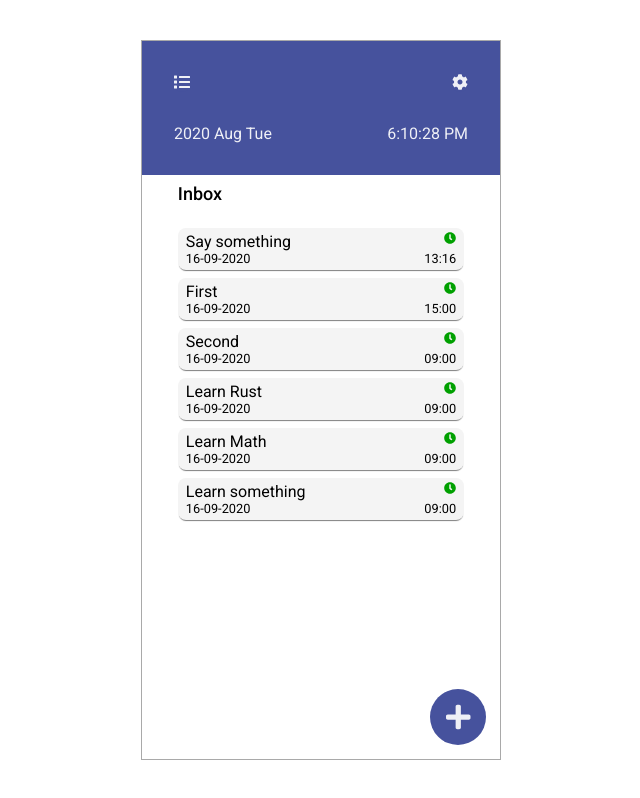
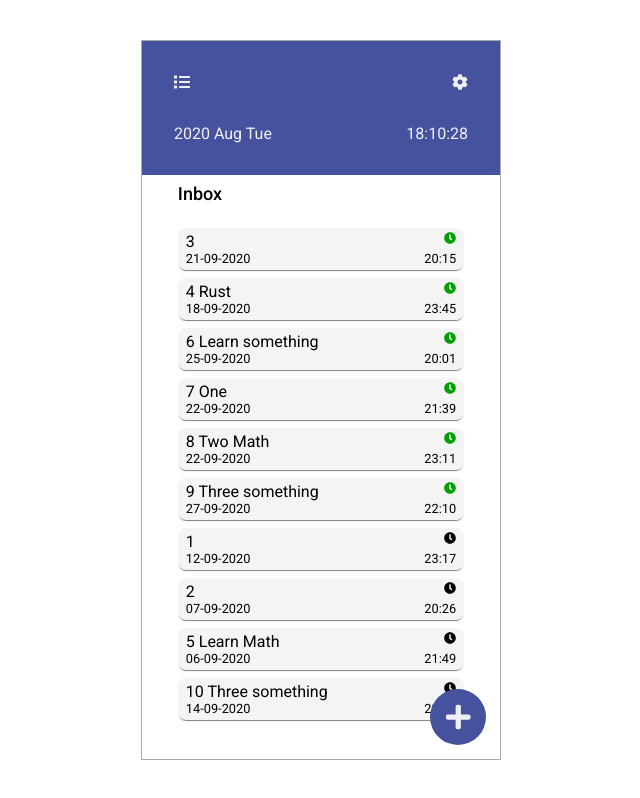
Before and after one commit to 1amL0st/react-todo, a React (Create React App) app: page / in a window 1280 px wide. Shown: the whole page, without its empty margins (319-959 px from the left). Built offline with nearby package versions, Linux system fonts and the light colour scheme.

Commit message:
Helper functions, random task list generation

```diff
--- a/src/App.js
+++ b/src/App.js
@@ -6,25 +6,111 @@ import Footer from './components/Footer/Footer';
 import AddTaskScreen from './components/AddTaskScreen/AddTaskScreen'
 import SettingsScreen from './components/SettingsScreen/SettingsScreen'
 
+import Helpers from './Helpers';
+
+class DB
+{
+  constructor() {
+    this.GenerateTasks();
+  }
+
+  GenerateTasks()
+  {
+    this.tasks = [
+      {name: '1', desc: "blah-blah-blah", time: "13:16", date: '16-09-2020'},
+      {name: '2', desc: "blah-blah-blah", time: "15:00", date: '16-09-2020'},
+      {name: '3', desc: "blah-blah-blah", time: "09:00", date: '16-09-2020'},
+      {name: '4 Rust', desc: "blah-blah-blah", time: "09:00", date: '16-09-2020'},
+      {name: '5 Learn Math', desc: "blah-blah-blah", time: "09:00", date: '16-09-2020'},
+      {name: '6 Learn something', desc: "blah-blah-blah", time: "09:00", date: '16-09-2020'},
+      {name: '7 One', desc: "blah-blah-blah", time: "09:00", date: '16-09-2020'},
+      {name: '8 Two Math', desc: "blah-blah-blah", time: "09:00", date: '16-09-2020'},
+      {name: '9 Three something', desc: "blah-blah-blah", time: "09:00", date: '16-09-2020'},
+      {name: '10 Three something', desc: "blah-blah-blah", time: "09:00", date: '16-09-2020'}
+    ];
+    /***************************************************************************
+      Testing code!!! You must remove it!
+    ****************************************************************************/
+    function FirstZero(value)
+    {
+      if (value < 10) {
+        return "0" + value;
+      }
+      return value;
+    }
+
+    function GenerateTime() {
+      const min_hours = new Date().getHours() + 1;
+      const hours = FirstZero(Helpers.GetRandomInt(min_hours, 23));
+      const mins = FirstZero(Helpers.GetRandomInt(0, 60));
+      return hours + ":" + mins;
+    }
+
+    function GenerateDate() {
+      const now = new Date();
+      const day = FirstZero(Helpers.GetRandomInt(now.getDate() - 16, 28));
+      const month = FirstZero(now.getMonth() + 1);
+      return day + "-" + month + "-" + now.getFullYear();
+    }
+    /**************************************************************** */
+    for (let i = 0; i < this.tasks.length; ++i) {
+      let task = this.tasks[i];
+      task.key = i;
+      task.time = GenerateTime();
+      task.date = GenerateDate();
+    }
+
+    this.SortTasks();
+  }
+
+  SortTasks() {
+    const UntileNowTime = (task) => {
+      const date_str = task.date.split("-").reverse().join("-") + " " + task.time;
+      return Date.parse(date_str) - new Date();
+    }
+
+    let active = this.tasks.filter((task) => UntileNowTime(task) > 0);
+    //active.sort((first, second) => UntileNowTime(first) - UntileNowTime(second));;
+
+    let failed = this.tasks.filter((task) => UntileNowTime(task) <= 0);
+    //failed.sort((first, second) => UntileNowTime(second) - UntileNowTime(first));;
+    console.log('tasks = ', this.tasks);
+    console.log('active = ', active);
+    console.log('failed = ', failed);
+    this.tasks = active.concat(failed);
+  }
+
+  AddTask(task)
+  {
+    (function AddKey() {
+      let max = 0;
+      if (this.tasks.length !== 0) {
+        max = this.tasks[0].key;
+      }
+      for (let task of this.tasks) {
+        max = Math.max(task.key, max);
+      }
+      task.key = max + 1;
+    }).call(this);
+
+    this.tasks.push(task);
+    this.SortTasks();
+  }
+
+  RemoveTask(task)
+  {
+    let index = this.tasks.indexOf(task);
+    this.tasks.splice(index, 1);
+  }
+}
+
 class App extends React.Component {
   constructor() {
     super();
 
-    this.state = {
-    }
+    this.state = {};
 
-    this.tasks = [
-      {name: 'Say something', desc: "blah-blah-blah", time: "13:16", date: '16-09-2020'},
-      {name: 'First', desc: "blah-blah-blah", time: "15:00", date: '16-09-2020'},
-      {name: 'Second', desc: "blah-blah-blah", time: "09:00", date: '16-09-2020'},
-      {name: 'Learn Rust', desc: "blah-blah-blah", time: "09:00", date: '16-09-2020'},
-      {name: 'Learn Math', desc: "blah-blah-blah", time: "09:00", date: '16-09-2020'},
-      {name: 'Learn something', desc: "blah-blah-blah", time: "09:00", date: '16-09-2020'},
-    ];
-
-    for (let i = 0; i < this.tasks.length; ++i) {
-      this.tasks[i].key = i;
-    }
+    this.db = new DB();
 
     this.settings = {
       isChanged: false,
@@ -40,7 +126,7 @@ class App extends React.Component {
     this.FooterLBtnHandler = this.FooterLBtnHandler.bind(this);
 
     this.InboxRemoveTaskHandler = this.InboxRemoveTaskHandler.bind(this);
-    this.inbox_screen = (<Inbox tasks={this.tasks} onRemoveTask={this.InboxRemoveTaskHandler}></Inbox>);
+    this.inbox_screen = (<Inbox tasks={this.db.tasks} onRemoveTask={this.InboxRemoveTaskHandler}></Inbox>);
 
     this.AddTaskSubmitHandler = this.AddTaskSubmitHandler.bind(this);
     this.add_task_screen = <AddTaskScreen onSubmitHandler={this.AddTaskSubmitHandler}></AddTaskScreen>;
@@ -59,28 +145,15 @@ class App extends React.Component {
   }
 
   InboxRemoveTaskHandler(task) {
-    let index = this.tasks.indexOf(task);
-    this.tasks.splice(index, 1);
+    this.db.RemoveTask(task);
   }
 
   AddTaskSubmitHandler(task) {
+    this.db.AddTask(task);
 
-    (function AddKey() {
-      let max = 0;
-      if (this.tasks.length !== 0) {
-        max = this.tasks[0].key;
-      }
-      for (let task of this.tasks) {
-        max = Math.max(task.key, max);
-      }
-      task.key = max + 1;
-    }).call(this);
-
-    this.tasks.push(task);
     if (this.CurrentScreen() === this.add_task_screen) {
       this.PopScreen();
     }
-    this.setState({tasks: this.tasks});
   }
 
   CurrentScreen() {
--- /dev/null
+++ b/src/Helpers.js
@@ -0,0 +1,36 @@
+const Helpers = {
+    DateToDateStr(date, local_format) {
+        if (!local_format) {
+            const days = ['Sunday', 'Monday', 'Tuesday', 'Wednesday', 'Thursday', 'Friday', 'Saturday'];
+            const months  = ["January", "February", "March", "April", "May", "June", "July", "August", "September", "October", "November", "December"];
+            let year = date.getFullYear();
+            let month = (months[date.getMonth() - 1]).slice(0, 3);
+            let day = (days[date.getDay()]).slice(0, 3);
+            return `${year} ${month} ${day}`;
+        } else {
+            return date.toLocaleDateString(local_format);
+        }
+    },
+
+    DateToTimeStr(date, local_format = 'en-GB') {
+        return date.toLocaleTimeString('en-GB');
+    },
+
+    MinsAndHoursUntilNow(date) {
+        const time_left = (date - new Date()) / (1000);
+        let hours = time_left / 3600;
+        hours = (hours < 0) ? Math.round(hours) : Math.floor(hours);
+        return {
+            hours: hours,
+            minutes:  Math.round((time_left / 60 - hours * 60 * Math.sign(hours))) % 60
+        }
+    },
+
+    GetRandomInt(min, max) {
+        min = Math.ceil(min);
+        max = Math.floor(max);
+        return Math.floor(Math.random() * (max - min + 1)) + min;
+    }
+}
+
+export default Helpers;
--- a/src/components/AddTaskScreen/AddTaskScreen.jsx
+++ b/src/components/AddTaskScreen/AddTaskScreen.jsx
@@ -1,4 +1,6 @@
 import React from 'react';
+
+import Helpers from '../../Helpers'
 
 var g_old_state = null;
 
@@ -19,8 +21,8 @@ class AddTaskScreen extends React.Component {
         return {
             name: "",
             desc: "",
-            date: new Date().toLocaleDateString('en-CA'),
-            time: new Date().toLocaleTimeString('en-GB').slice(0, -3)
+            date: Helpers.DateToDateStr(new Date()),
+            time: Helpers.DateToTimeStr(new Date())
         }
     }
 
--- a/src/components/Footer/Footer.scss
+++ b/src/components/Footer/Footer.scss
@@ -1,7 +1,7 @@
 .footer {
   @include flex-layout(row, flex-end);
   position: relative;
-  height: 0px;
+  height: 32px;
 
   .button {
     @include flex-layout(row, center);
--- a/src/components/Header/Header.jsx
+++ b/src/components/Header/Header.jsx
@@ -2,40 +2,27 @@ import React from 'react';
 
 import * as icons from "@fortawesome/free-solid-svg-icons";
 import { FontAwesomeIcon } from "@fortawesome/react-fontawesome";
+
+import Helpers from "../../Helpers"
 
 class Header extends React.Component {
     constructor() {
         super();
 
         this.state = {
-            curDate: this.GetCurDateStr(),
-            curTime: this.GetCurTimeStr()
+            curDate: Helpers.DateToDateStr(new Date()),
+            curTime: Helpers.DateToTimeStr(new Date())
         }
-    }
-
-    GetCurTimeStr() {
-        return new Date().toLocaleTimeString();
-    }
-
-    GetCurDateStr() {
-        const days = ['Sunday', 'Monday', 'Tuesday', 'Wednesday', 'Thursday', 'Friday', 'Saturday'];
-        const months  = ["January", "February", "March", "April", "May", "June", "July", "August", "September", "October", "November", "December"];
-        let date = new Date();
-        let year = date.getFullYear();
-        let month = (months[date.getMonth() - 1]).slice(0, 3);
-        let day = (days[date.getDay()]).slice(0, 3);
-        return `${year} ${month} ${day}`;
     }
 
     componentDidMount() {
         this.interval = setInterval(() => {
-            this.setState({curDate: this.GetCurDateStr()});
-            this.setState({curTime: this.GetCurTimeStr()});
+            this.setState({curDate: Helpers.DateToDateStr(new Date())});
+            this.setState({curTime: Helpers.DateToTimeStr(new Date())});
         }, 1000);
     }
 
     componentWillUnmount() {
-        console.log('Will unmount!');
         clearInterval(this.interval);
     }
 
--- a/src/components/Inbox/Inbox.scss
+++ b/src/components/Inbox/Inbox.scss
@@ -16,7 +16,8 @@
 
   .list {
     width: 100%;
-    height: 100%;
+    max-height: calc(100% - 0px);
+    //overflow: hidden;
   }
 
   .item-task {
--- a/src/components/ItemTask/ItemTask.jsx
+++ b/src/components/ItemTask/ItemTask.jsx
@@ -2,6 +2,8 @@ import React from 'react';
 
 import * as icons from "@fortawesome/free-solid-svg-icons";
 import { FontAwesomeIcon } from "@fortawesome/react-fontawesome";
+
+import Helpers from '../../Helpers';
 
 class ItemTask extends React.Component {
     constructor(props) {
@@ -53,13 +55,7 @@ class ItemTask extends React.Component {
 
     TimeUntilNow(date)
     {
-        const time_left = (date - new Date()) / (1000);
-        let hours = time_left / 3600;
-        hours = (hours < 0) ? Math.round(hours) : Math.floor(hours);
-        return {
-            hours: hours,
-            minutes:  Math.round((time_left / 60 - hours * 60 * Math.sign(hours))) % 60
-        }
+        return Helpers.MinsAndHoursUntilNow(date);
     }
 
     TimeIconData()
```
